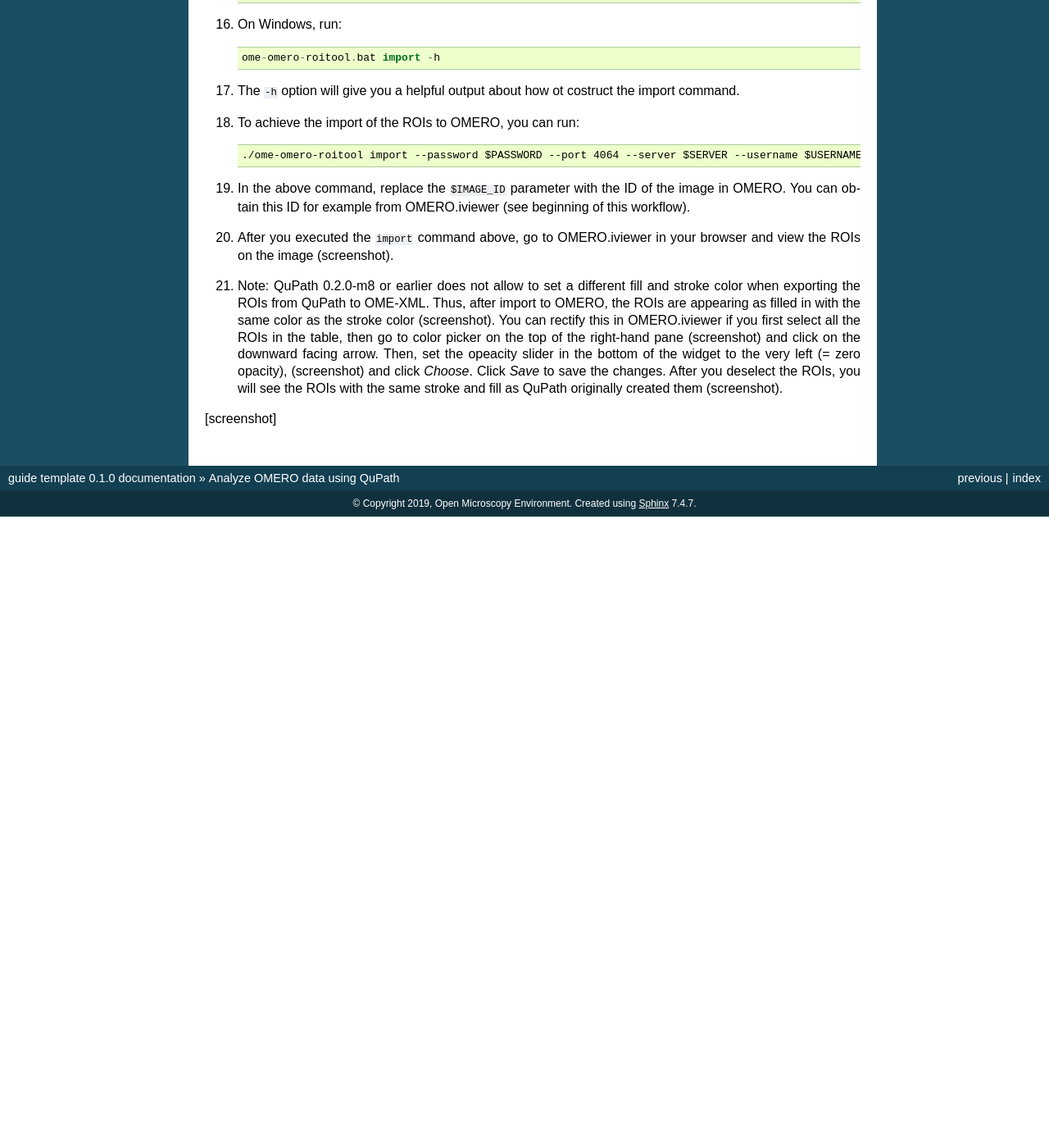
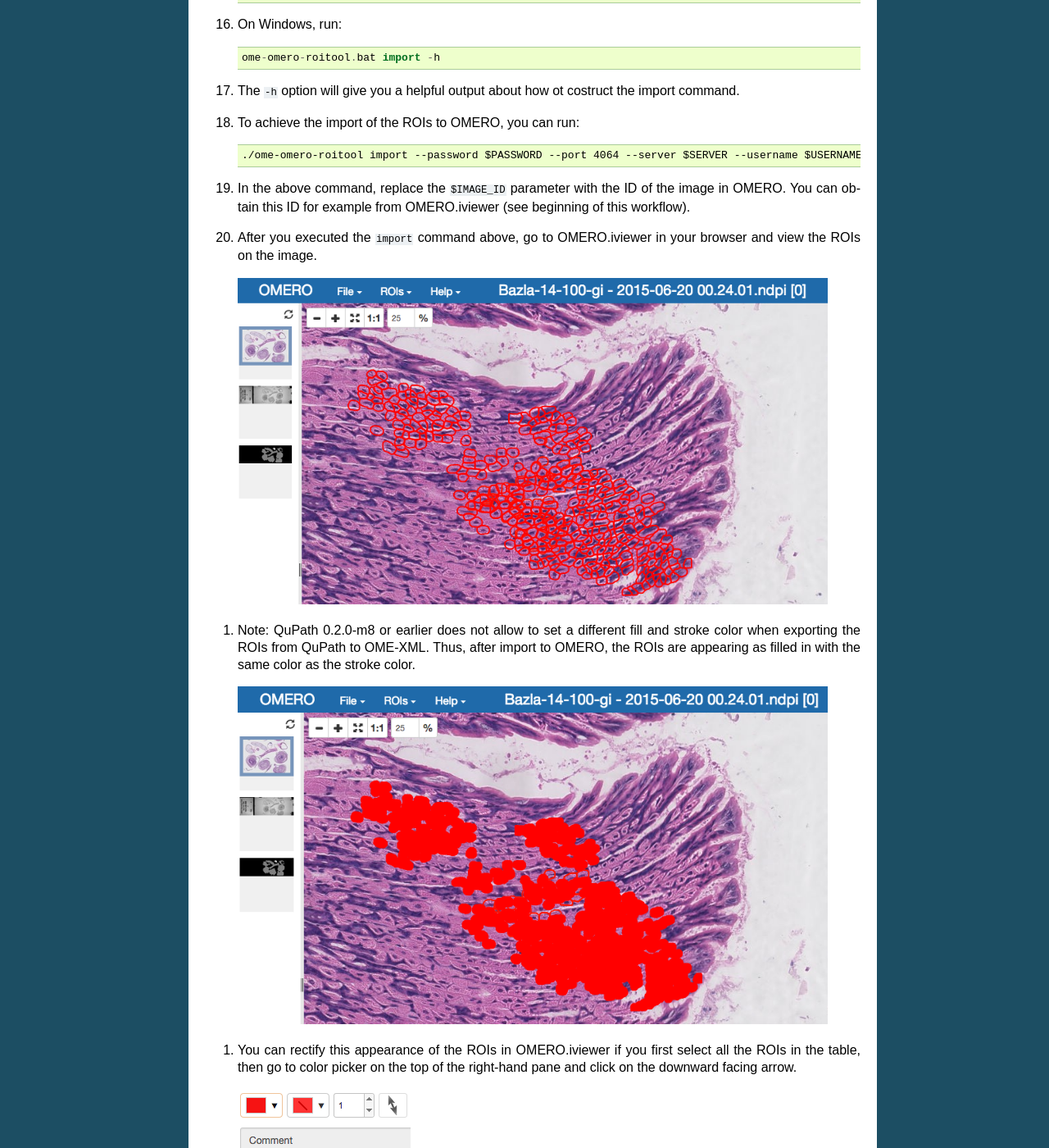
Before and after one commit to ome/omero-guide-qupath, a Sphinx documentation site: the page built from docs/qupath.rst, in a window 1280 px wide and 1400 px high, scrolled down 3193 px. Shown: the whole window at 82% size. Built offline with Sphinx 7.4.7, drawn with Linux system fonts in a browser that asks for light colours; before the commit the page ends 3823 px from its top, so only the background shows below that; some of the changed text lies outside the part shown.

Commit message:
Add screenshot, small edits

```diff
--- a/docs/qupath.rst
+++ b/docs/qupath.rst
@@ -96,8 +96,20 @@ See \ https://github.com/qupath/qupath/wiki/
 
 #. In the above command, replace the ``$IMAGE_ID`` parameter with the ID of the image in OMERO. You can obtain this ID for example from OMERO.iviewer (see beginning of this workflow).
 
-#. After you executed the ``import`` command above, go to OMERO.iviewer in your browser and view the ROIs on the image (screenshot).
+#. After you executed the ``import`` command above, go to OMERO.iviewer in your browser and view the ROIs on the image.
 
-#. Note: QuPath 0.2.0-m8 or earlier does not allow to set a different fill and stroke color when exporting the ROIs from QuPath to OME-XML. Thus, after import to OMERO, the ROIs are appearing as filled in with the same color as the stroke color (screenshot). You can rectify this in OMERO.iviewer if you first select all the ROIs in the table, then go to color picker on the top of the right-hand pane (screenshot) and click on the downward facing arrow. Then, set the opeacity slider in the bottom of the widget to the very left (= zero opacity), (screenshot) and click *Choose*. Click *Save* to save the changes. After you deselect the ROIs, you will see the ROIs with the same stroke and fill as QuPath originally created them (screenshot).
+  .. image:: images/qupath7.png
 
-[screenshot]
+#. Note: QuPath 0.2.0-m8 or earlier does not allow to set a different fill and stroke color when exporting the ROIs from QuPath to OME-XML. Thus, after import to OMERO, the ROIs are appearing as filled in with the same color as the stroke color.
+
+  .. image:: images/qupath8.png
+
+#. You can rectify this appearance of the ROIs in OMERO.iviewer if you first select all the ROIs in the table, then go to color picker on the top of the right-hand pane and click on the downward facing arrow.
+
+  .. image:: images/qupath9.png
+
+#. Then, set the opeacity slider in the bottom of the widget to the very left (= zero opacity), and click *Choose*.
+
+  .. image:: images/qupath10.png
+
+#. Click *Save* to save the changes. After you deselect the ROIs, you will see the ROIs with red stroke and no fill, similarly to how QuPath was showing these ROIs.
```
Also changed, not shown: other parts of docs/qupath.rst (+2 -2 lines), docs/images/qupath10.png (added), docs/images/qupath7.png (added), docs/images/qupath8.png (added), docs/images/qupath9.png (added).
